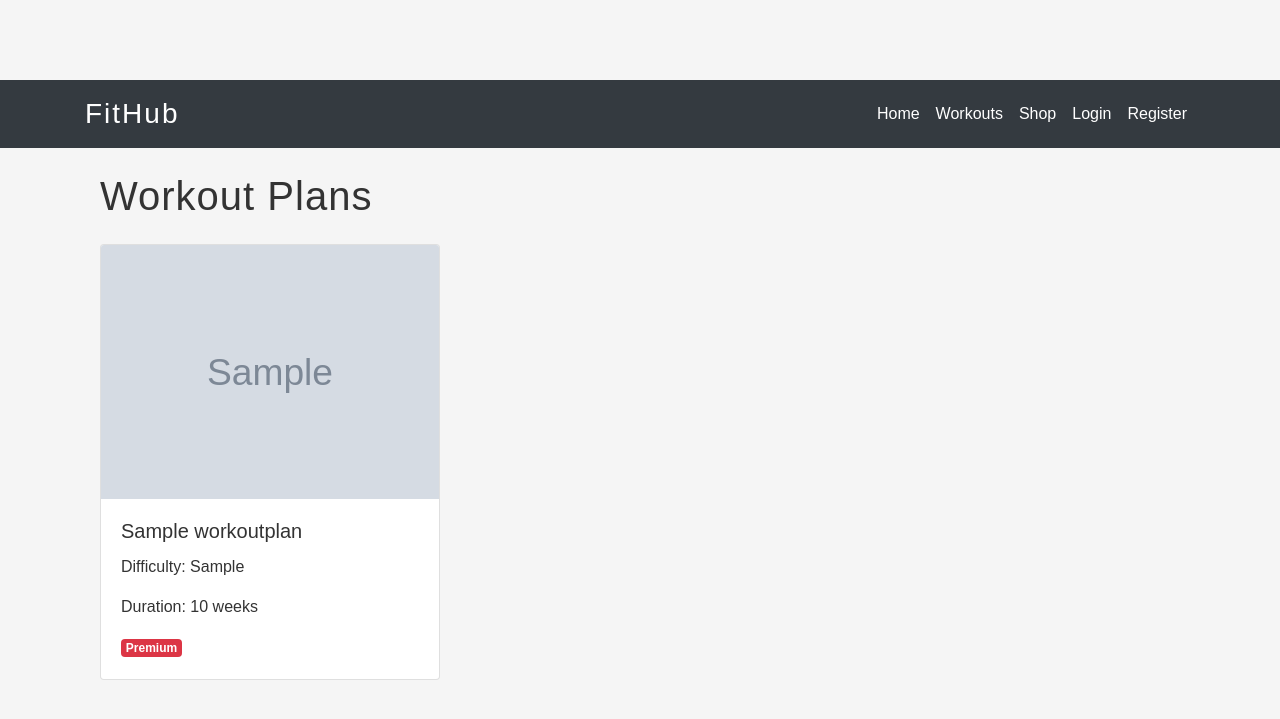
After one commit to eandachew/fithub, a Django app: page /workouts/ in a window 1280 px wide. The commit adds this page. Shown: the top 719 px of the page. Run offline with Django 3.2, Linux system fonts and the light colour scheme; tables that the repository leaves empty hold one stand-in row (values such as "Sample post"); grey boxes marked "Sample" are stand-in pictures; some libraries are stand-ins or nearby versions.

Commit message:
Workout list page display and sample added

```diff
--- a/fithub/urls.py
+++ b/fithub/urls.py
@@ -21,5 +21,6 @@ from django.conf.urls.static import static
 urlpatterns = [
     path('admin/', admin.site.urls),
     path('', include('home.urls')),
+    path('workouts/', include('workouts.urls')),
     path('accounts/', include('allauth.urls')),
 ] + static(settings.MEDIA_URL, document_root=settings.MEDIA_ROOT)
--- a/templates/base.html
+++ b/templates/base.html
@@ -51,7 +51,7 @@
         </li>
 
         <li class="nav-item">
-          <a class="nav-link" href="#">Workouts</a>
+          <a class="nav-link" href="{% url 'workouts' %}">Workouts</a>
         </li>
 
         <li class="nav-item">
--- /dev/null
+++ b/workouts/templates/workouts/workout_list.html
@@ -0,0 +1,54 @@
+{% extends "base.html" %}
+{% load static %}
+
+{% block content %}
+
+<div class="container">
+
+    <h1 class="mb-4">Workout Plans</h1>
+
+    <div class="row">
+
+        {% for workout in workouts %}
+
+        <div class="col-md-4 mb-4">
+
+            <div class="card h-100">
+
+                {% if workout.image %}
+                <img src="{{ workout.image.url }}" class="card-img-top">
+                {% endif %}
+
+                <div class="card-body">
+
+                    <h5 class="card-title">{{ workout.title }}</h5>
+
+                    <p class="card-text">
+                        Difficulty: {{ workout.difficulty }}
+                    </p>
+
+                    <p>
+                        Duration: {{ workout.duration_weeks }} weeks
+                    </p>
+
+                    {% if workout.is_premium %}
+                    <span class="badge badge-danger">Premium</span>
+                    {% endif %}
+
+                </div>
+
+            </div>
+
+        </div>
+
+        {% empty %}
+
+        <p>No workouts available yet.</p>
+
+        {% endfor %}
+
+    </div>
+
+</div>
+
+{% endblock %}
--- /dev/null
+++ b/workouts/urls.py
@@ -0,0 +1,6 @@
+from django.urls import path
+from . import views
+
+urlpatterns = [
+    path('', views.workout_list, name='workouts'),
+]
--- a/workouts/views.py
+++ b/workouts/views.py
@@ -1,3 +1,13 @@
 from django.shortcuts import render
+from .models import WorkoutPlan
 
 # Create your views here.
+
+def workout_list(request):
+    workouts = WorkoutPlan.objects.all()
+
+    context = {
+        'workouts': workouts
+    }
+
+    return render(request, 'workouts/workout_list.html', context)
```
Also changed, not shown: media/workouts/biceps.jpeg (added).
